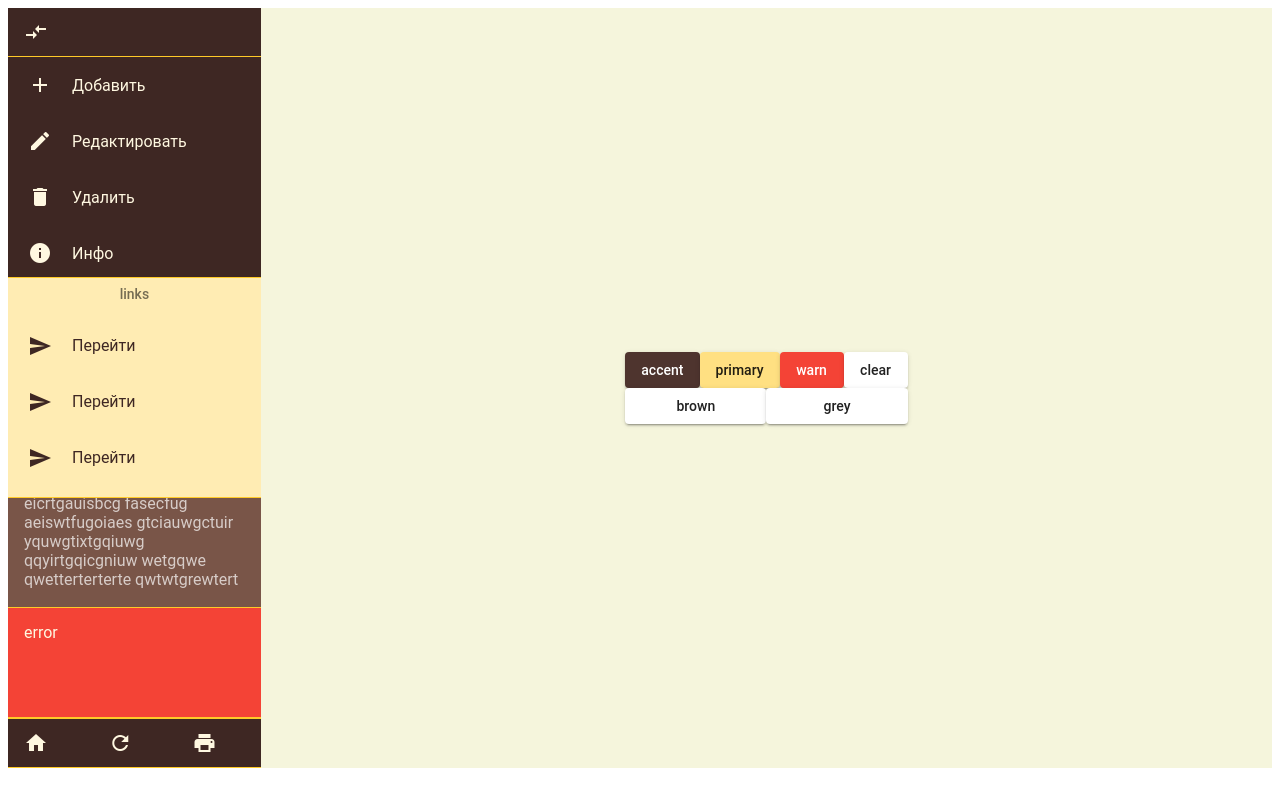
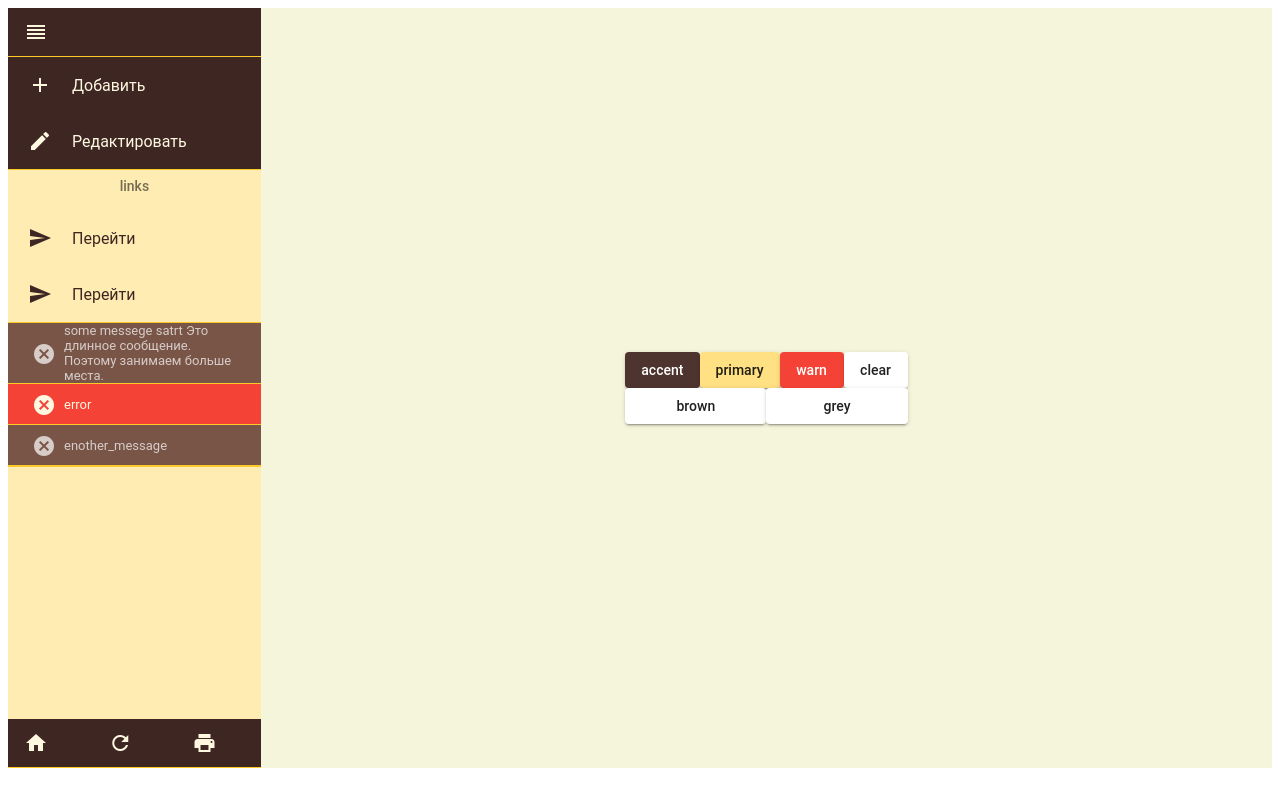
Before and after one commit to PavelShvykyj/mat-components, an Angular app: page / in a window 1280 px wide. Built offline with nearby package versions, Linux system fonts and the light colour scheme.

Commit message:
панель с резиновыми блоками

```diff
--- a/src/app/app.component.html
+++ b/src/app/app.component.html
@@ -15,12 +15,12 @@
           >
 
         <!-- HEADER (litle butons) -->
-        <mat-action-list fxFlex="1 0 5%"
+        <mat-action-list fxFlex="1 0 1fr"
              fxFlexFill
              fxLayout="row"
              fxLayoutAlign="start start"
-             class="panel-item pt-0">
-             <button mat-list-item fxFlex="1  " class="dark" (click)="ChangeExpandedPanel()">  <mat-icon>compare_arrows</mat-icon> </button>
+             class="panel-item inline-flex-comp pt-0">
+             <button mat-list-item fxFlex="1  " class="dark" (click)="ChangeExpandedPanel()">  <mat-icon>reorder</mat-icon> </button>
 
 
         </mat-action-list>
@@ -31,16 +31,16 @@
      fxFlexFill
      fxLayout="column"
      fxLayoutAlign="start center"
-     class="panel-item scrollable pt-0">
+     class="panel-item inline-flex-comp scrollable pt-0">
 
           <button fxFlex="1 0 1fr" mat-list-item class="dark"> <mat-icon mat-list-icon>add</mat-icon> <span mat-line *ngIf="panelExpanded"> Добавить </span> </button>
           <button fxFlex="1 0 1fr" mat-list-item class="dark"> <mat-icon mat-list-icon>edit</mat-icon> <span mat-line *ngIf="panelExpanded"> Редактировать </span> </button>
-          <button fxFlex="1 0 1fr" mat-list-item class="dark"> <mat-icon mat-list-icon>delete</mat-icon> <span mat-line *ngIf="panelExpanded"> Удалить </span> </button>
+          <!--<button fxFlex="1 0 1fr" mat-list-item class="dark"> <mat-icon mat-list-icon>delete</mat-icon> <span mat-line *ngIf="panelExpanded"> Удалить </span> </button>
           <button fxFlex="1 0 1fr" mat-list-item class="dark"> <mat-icon mat-list-icon>info</mat-icon> <span mat-line *ngIf="panelExpanded"> Инфо </span> </button>
           <button fxFlex="1 0 1fr" mat-list-item class="dark"> <mat-icon mat-list-icon>info</mat-icon> <span mat-line *ngIf="panelExpanded"> Инфо </span> </button>
           <button fxFlex="1 0 1fr" mat-list-item class="dark"> <mat-icon mat-list-icon>info</mat-icon> <span mat-line *ngIf="panelExpanded"> Инфо </span> </button>
           <button fxFlex="1 0 1fr" mat-list-item class="dark"> <mat-icon mat-list-icon>info</mat-icon> <span mat-line *ngIf="panelExpanded"> Инфо </span> </button>
-          <button fxFlex="1 0 1fr" mat-list-item class="dark"> <mat-icon mat-list-icon>info</mat-icon> <span mat-line  *ngIf="panelExpanded"> Инфо </span> </button>
+          <button fxFlex="1 0 1fr" mat-list-item class="dark"> <mat-icon mat-list-icon>info</mat-icon> <span mat-line  *ngIf="panelExpanded"> Инфо </span> </button>-->
      </mat-action-list>
 
      <!-- LINKS  -->
@@ -49,15 +49,15 @@
      fxFlexFill
      fxLayout="column"
      fxLayoutAlign="start center"
-     class="panel-item scrollable pt-0">
+     class="panel-item inline-flex-comp scrollable pt-0 ">
 
      <h3 mat-subheader>links</h3>
      <a fxFlex="1 0 1fr" mat-list-item class="primary"> <mat-icon mat-list-icon>send</mat-icon> <span mat-line  *ngIf="panelExpanded"> Перейти  </span></a>
      <a fxFlex="1 0 1fr" mat-list-item class="primary"> <mat-icon mat-list-icon>send</mat-icon> <span mat-line  *ngIf="panelExpanded"> Перейти  </span></a>
+     <!--<a fxFlex="1 0 1fr" mat-list-item class="primary"> <mat-icon mat-list-icon>send</mat-icon> <span mat-line  *ngIf="panelExpanded"> Перейти  </span></a>
      <a fxFlex="1 0 1fr" mat-list-item class="primary"> <mat-icon mat-list-icon>send</mat-icon> <span mat-line  *ngIf="panelExpanded"> Перейти  </span></a>
      <a fxFlex="1 0 1fr" mat-list-item class="primary"> <mat-icon mat-list-icon>send</mat-icon> <span mat-line  *ngIf="panelExpanded"> Перейти  </span></a>
-     <a fxFlex="1 0 1fr" mat-list-item class="primary"> <mat-icon mat-list-icon>send</mat-icon> <span mat-line  *ngIf="panelExpanded"> Перейти  </span></a>
-     <a fxFlex="1 0 1fr" mat-list-item class="primary"> <mat-icon mat-list-icon>send</mat-icon> <span mat-line  *ngIf="panelExpanded"> Перейти  </span></a>
+     <a fxFlex="1 0 1fr" mat-list-item class="primary"> <mat-icon mat-list-icon>send</mat-icon> <span mat-line  *ngIf="panelExpanded"> Перейти  </span></a>-->
 
      </mat-nav-list>
 
@@ -68,19 +68,38 @@
      fxFlexFill
      fxLayout="column"
      fxLayoutAlign="start center"
+     class="panel-item inline-flex-comp scrollable pt-0 ">
 
-     class="panel-item scrollable pt-0">
+          <mat-list-item fxLayout="column"  class="secondry inline-flex-comp" >
+                    <button mat-icon-button class="p-0 m-0 "><mat-icon   class="p-0 m-0">cancel</mat-icon></button>
+                    <span class="p-0 m-0 messege-font">
 
-          <mat-list-item fxFlex="1 0 " class="secondry" > some  messege satrt kjtgksdjgflkgasctlukgwlu eicrtgauisbcg fasecfug aeiswtfugoiaes gtciauwgctuir yquwgtixtgqiuwg qqyirtgqicgniuw  wetgqwe  qwetterterterte qwtwtgrewtert</mat-list-item>
-          <mat-list-item fxFlex="1 0 " class="warning" > error </mat-list-item>
-          <!--<mat-list-item fxFlex="1 0 " class="secondry" > enother message </mat-list-item>
-          <mat-list-item class="secondry" > enother message </mat-list-item>
-          <mat-list-item class="secondry" > enother message </mat-list-item>
-          <mat-list-item class="secondry" > enother message </mat-list-item>
-          <mat-list-item class="secondry" > enother message </mat-list-item>
-          <mat-list-item class="secondry" > enother message </mat-list-item>
-          <mat-list-item class="secondry" > some  messege  </mat-list-item>
-          <mat-list-item class="warning" > error end </mat-list-item>-->
+                         some  messege satrt
+                         Это длинное сообщение. Поэтому занимаем больше места.
+                    </span>
+
+          </mat-list-item>
+          <mat-list-item fxLayout="column" class="warning inline-flex-comp" >
+               <button mat-icon-button class="p-0 m-0 "><mat-icon   class="p-0 m-0">cancel</mat-icon></button>
+               <span  class="p-0 m-0 messege-font">
+                    error
+               </span>
+
+          </mat-list-item>
+          <mat-list-item fxLayout="column" class="secondry inline-flex-comp" >
+               <button mat-icon-button class="p-0 m-0 "><mat-icon   class="p-0 m-0">cancel</mat-icon></button>
+               <span class="p-0 m-0 messege-font">
+                    enother_message
+               </span>
+          </mat-list-item>
+
+          <!--<mat-list-item fxLayout="column" class="secondry inline-flex-comp" > enother message </mat-list-item>
+          <mat-list-item fxLayout="column" class="secondry inline-flex-comp" > enother message messege satrt qwtwtgrewtert rlqgqughru qwrgiquwriu qwtgrqwet4  </mat-list-item>
+          <mat-list-item fxLayout="column" class="secondry inline-flex-comp" > enother message </mat-list-item>
+          <mat-list-item fxLayout="column" class="secondry inline-flex-comp" > enother message </mat-list-item>
+          <mat-list-item fxLayout="column" class="secondry inline-flex-comp" > enother message </mat-list-item>
+          <mat-list-item fxLayout="column" class="secondry inline-flex-comp" > some  messege  </mat-list-item>
+          <mat-list-item fxLayout="column" class="warning inline-flex-comp" > error end </mat-list-item>-->
 
      </mat-list>
 
@@ -113,6 +132,7 @@
                <button  mat-raised-button color="primary" > primary </button>
                <button  mat-raised-button color="warn" > warn </button>
                <button  mat-raised-button  > clear </button>
+
           </div>
           <div fxLayout="row wrap">
                <button fxFlex mat-raised-button (click)="SetTheme('brown')">brown</button>
--- a/src/app/app.module.ts
+++ b/src/app/app.module.ts
@@ -5,6 +5,7 @@ import { AppRoutingModule } from './app-routing.module';
 import { AppComponent } from './app.component';
 import { MatButtonModule } from '@angular/material/button';
 import {MatListModule} from '@angular/material/list';
+import {MatChipsModule} from '@angular/material/chips';
 import { FlexLayoutModule } from '@angular/flex-layout';
 import { MatIconModule } from '@angular/material/icon';
 
@@ -18,6 +19,7 @@ import { MatIconModule } from '@angular/material/icon';
     BrowserAnimationsModule,
     MatButtonModule,
     MatListModule,
+    MatChipsModule,
     MatIconModule,
     FlexLayoutModule
 
--- a/src/panel.scss
+++ b/src/panel.scss
@@ -27,6 +27,12 @@ $grey-app-theme: mat-light-theme($grey-app-primary, $grey-app-accent, $grey-app-
     $foreground : map-get($theme, foreground);
     $lightcolor : mat-color($primary,50);
     $darkcolor  : mat-color($accent,900);
+
+
+    .inline-flex-comp {
+        display: inline-flex !important;
+        height: fit-content !important;
+    }
 
     .dark  {
         background: $darkcolor;
@@ -118,19 +124,33 @@ $grey-app-theme: mat-light-theme($grey-app-primary, $grey-app-accent, $grey-app-
 }
 
 .p-0 {
-    padding: 0px;
+    padding: 0px !important;
 }
 
-.pt-0 {
-    padding-top: 0px;
+.m-0 {
+    margin: 0px !important;
 }
 
 
+.pt-0 {
+    padding-top: 0px !important;
+}
+
+.ml-1 {
+    margin-left: 4px !important;
+}
+
+.mr-2 {
+    margin-right:  8px !important;
+}
 
 .container {
     height: 95vh;
 }
 
+.messege-font {
+    font-size: 13px !important;
+}
 
 .scrollable {
     overflow-y: auto !important;
```
Also changed, not shown: 1 other file (tests, documents, lock files or other folders).
